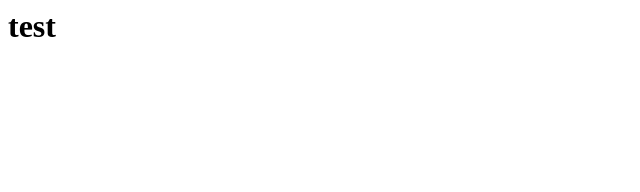
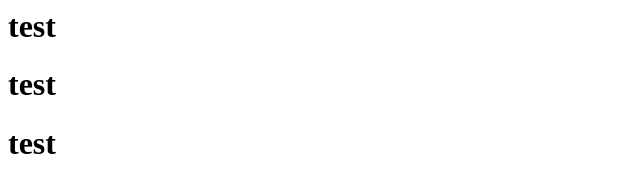
Before and after one commit to nguyenhaiirc/test-gic, a plain HTML site: page index.html in a window 1280 px wide. Shown: the whole page, without its empty margins (0-640 px from the left). Drawn offline with Linux system fonts and the light colour scheme.

Commit message:
Update index.html

```diff
--- a/index.html
+++ b/index.html
@@ -1 +1,3 @@
 <h1>test</h1>
+<h1>test</h1>
+<h1>test</h1>
```
